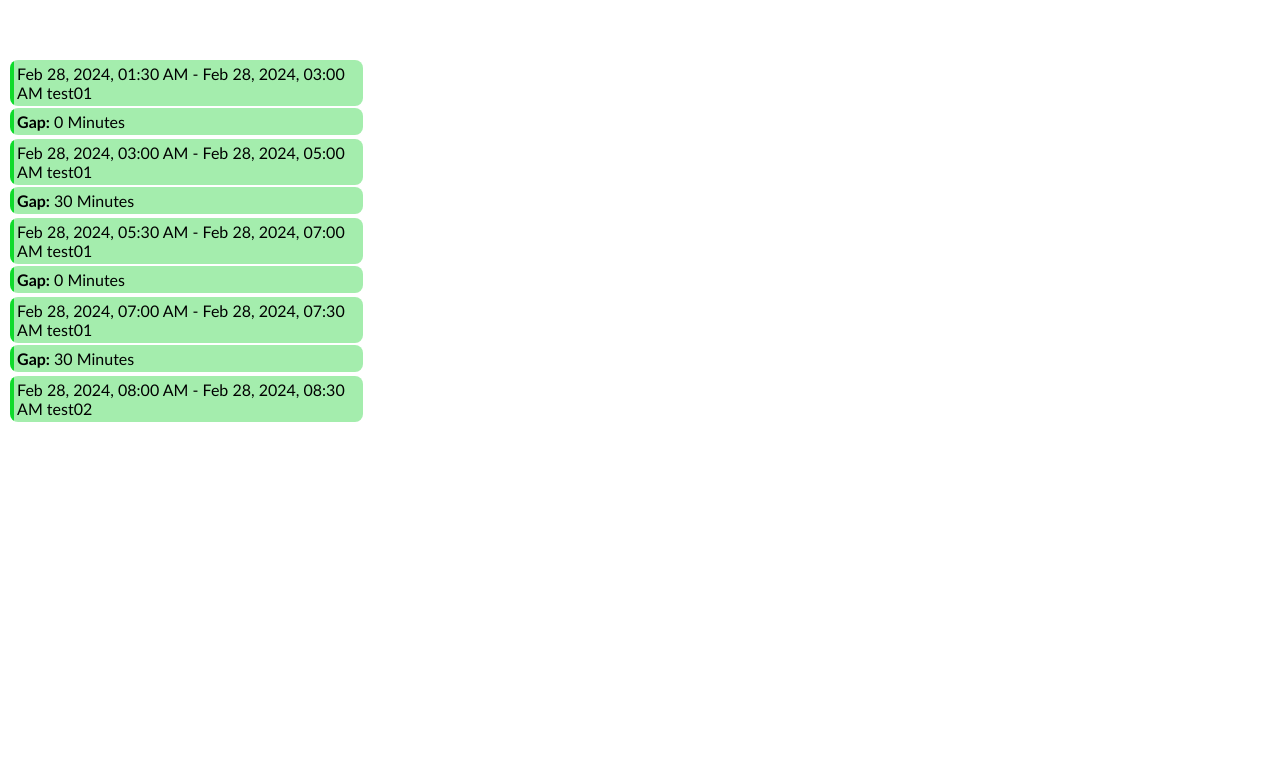
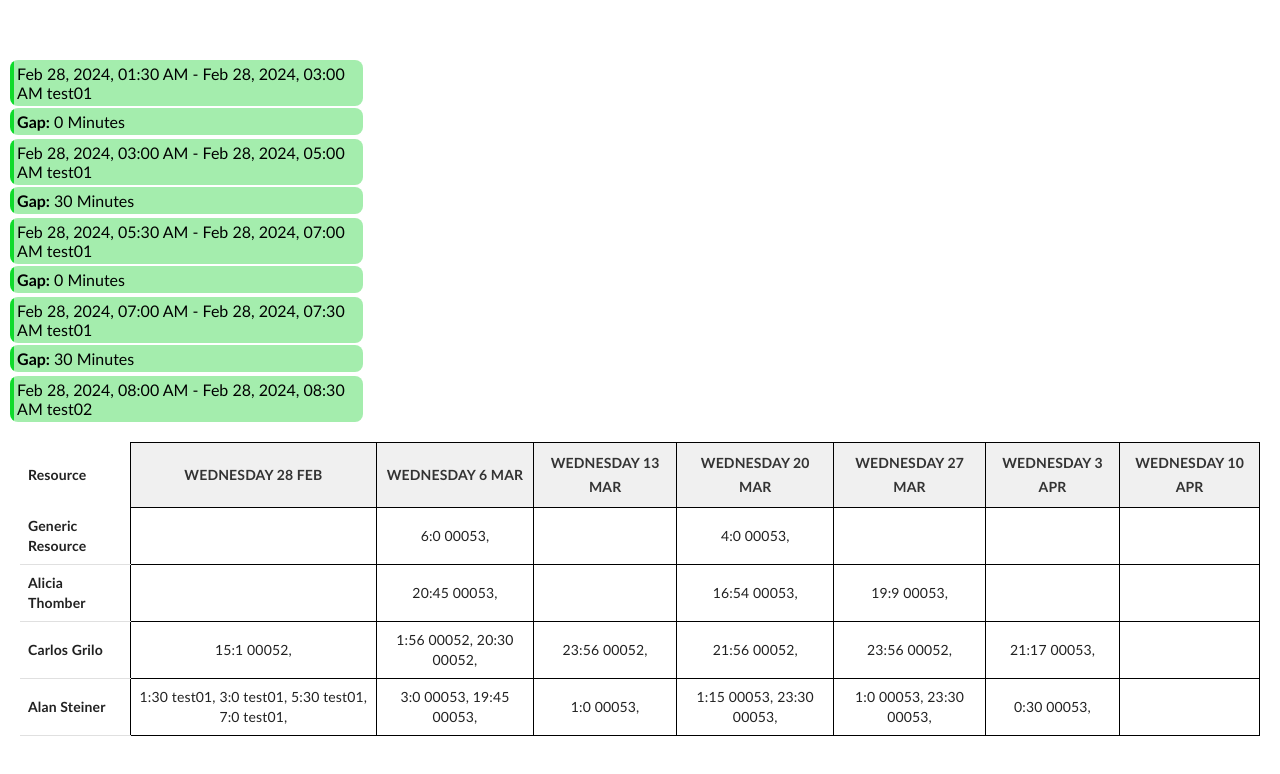
Before and after one commit to daiyanrafi/SCHEDULINGSYSTEM-test-practice, a React (Create React App) app: page / in a window 1280 px wide. Shown: the top 774 px of the page. Built offline with nearby package versions, Linux system fonts and the light colour scheme.

Commit message:
final wednesday 12.31 / 28-02-24

```diff
--- a/src/App.tsx
+++ b/src/App.tsx
@@ -20,13 +20,17 @@
 import React from 'react';
 import ScheduleManagement from './schedule/ScheduleManagement';
 import scheduleData from './data/Alan.json'; // Adjust the path as needed
+import ScheduleDashboard from './Dashboard';
 
 function App() {
   return (
     <div className="App">
       <header className="App-header">
+
         {/* <p>Scheduling System is coming here!!!</p> */}
+
         <ScheduleManagement schedule={scheduleData} />
+        <ScheduleDashboard />
       </header>
     </div>
   );
--- /dev/null
+++ b/src/Dashboard.tsx
@@ -0,0 +1,137 @@
+import React, { useEffect } from 'react';
+import resources from './data/resource.json';
+import bookings from './data/bookings.json';
+import { Button, Table, TableHead, TableBody, TableRow, TableCell } from '@mui/material';
+
+const ScheduleDashboard: React.FC = () => {
+    const startDate = new Date('2024-02-25T23:00:00Z');
+    const endDate = new Date('2024-04-12T23:00:00Z');
+    const selectedDay: Number = 3;
+    const [noofDays, setnoofDays] = React.useState<number>(0);
+    const [headers, setHeaders] = React.useState<IScheduleColumn[]>([]);
+
+
+    const getbookingsforaday = (bookings: any, resourceid: string, day: number, month: number, year: number) => {
+        let bookingtext = '';
+        bookings.map((booking: any) => {
+            const bdate = new Date(booking.starttime);
+            if (booking.Resource.bookableresourceid === resourceid && bdate.getDate() === day && bdate.getMonth() + 1 === month && bdate.getFullYear() === year)
+            bookingtext += ' ' + bdate.getHours() + ':' + bdate.getMinutes() + ' ' + booking.name + `,`;
+        })
+        return <TableCell sx={{ fontFamily: 'Calibri', border: '1px solid black', padding: '8px', textAlign: 'center' }}>{bookingtext.trim()}</TableCell>;
+    }
+
+    const columns = (headers: IScheduleColumn[], resourceid: string) => {
+
+        return headers.map((header: IScheduleColumn) => {
+            // return <td>{header.day} {header.month} {header.year}</td>
+            return getbookingsforaday(bookings, resourceid, header.day, header.month, header.year);
+        });
+    }
+
+    const setHeaderSettings = (startDate: Date, endDate: Date) => {
+
+
+        if (!startDate || !endDate) return [];
+
+        const headersl = [];
+        let currentDate = new Date(startDate);
+
+        while (currentDate <= endDate) {
+            if (selectedDay === undefined || currentDate.getDay() === selectedDay) {
+                const header: IScheduleColumn = { month: currentDate.getMonth() + 1, day: currentDate.getDate(), year: currentDate.getFullYear() }
+                headersl.push(header);
+            }
+            currentDate.setDate(currentDate.getDate() + 1);
+        }
+
+        setHeaders(headersl);
+    }
+
+    const tableheader = (startDate: Date, endDate: Date) => {
+        //return <tr>{columnheader('this si sour header')}</tr>
+
+
+        if (!startDate || !endDate) return [];
+
+        const headers = [];
+        const currentDate = new Date(startDate);
+
+        while (currentDate <= endDate) {
+            if (selectedDay === undefined || currentDate.getDay() === selectedDay) {
+                const headerTitle = currentDate.toLocaleDateString('en-AU', {
+                    weekday: 'long',
+                    day: 'numeric',
+                    month: 'short'
+                });
+                headers.push(
+                    <TableCell
+                        key={currentDate.toISOString()}
+                        sx={{
+                            fontFamily: 'Calibri',
+                            border: '1px solid black',
+                            padding: '8px',
+                            textAlign: 'center',
+                            backgroundColor: '#f0f0f0', // Light gray background color
+                            color: '#333', // Dark gray text color
+                            fontWeight: 'bold', // Bold text
+                            textTransform: 'uppercase' // Uppercase text
+                        }}
+                    >
+                        {headerTitle}
+                    </TableCell>
+                );
+            }
+
+            currentDate.setDate(currentDate.getDate() + 1);
+        }
+
+        return headers;
+    }
+
+    useEffect(() => {
+        setHeaderSettings(startDate, endDate);
+
+    }, []);
+
+    console.log(resources);
+    return (
+        <div style={{ marginTop: '20px', marginLeft: '20px', marginRight: '20px' }}>
+            <Table>
+                <TableHead>
+                    <TableRow>
+                        <TableCell sx={{ fontFamily: 'Calibri', fontWeight: 'bold', border: 'none', padding: '8px' }}>Resource</TableCell> {/* Removed border from this cell */}
+                        {tableheader(startDate, endDate)}
+                    </TableRow>
+                </TableHead>
+                <TableBody>
+                    {
+                        resources.map((resource, index) => ( // Added index parameter to map function
+                            <TableRow key={resource.bookableresourceid}>
+                                <TableCell
+                                    sx={{
+                                        fontFamily: 'Calibri',
+                                        fontWeight: 'bold',
+                                        // border: index === resources.length - 1 ? 'none' : '1px solid black', // Remove border from the last row
+                                        padding: '8px'
+                                    }}
+                                >
+                                    {resource.name}
+                                </TableCell>
+                                {columns(headers, resource.bookableresourceid)}
+                            </TableRow>
+                        ))
+                    }
+                </TableBody>
+            </Table>
+        </div>
+    );
+};
+
+export default ScheduleDashboard;
+
+interface IScheduleColumn {
+    month: number;
+    day: number;
+    year: number;
+}
```
